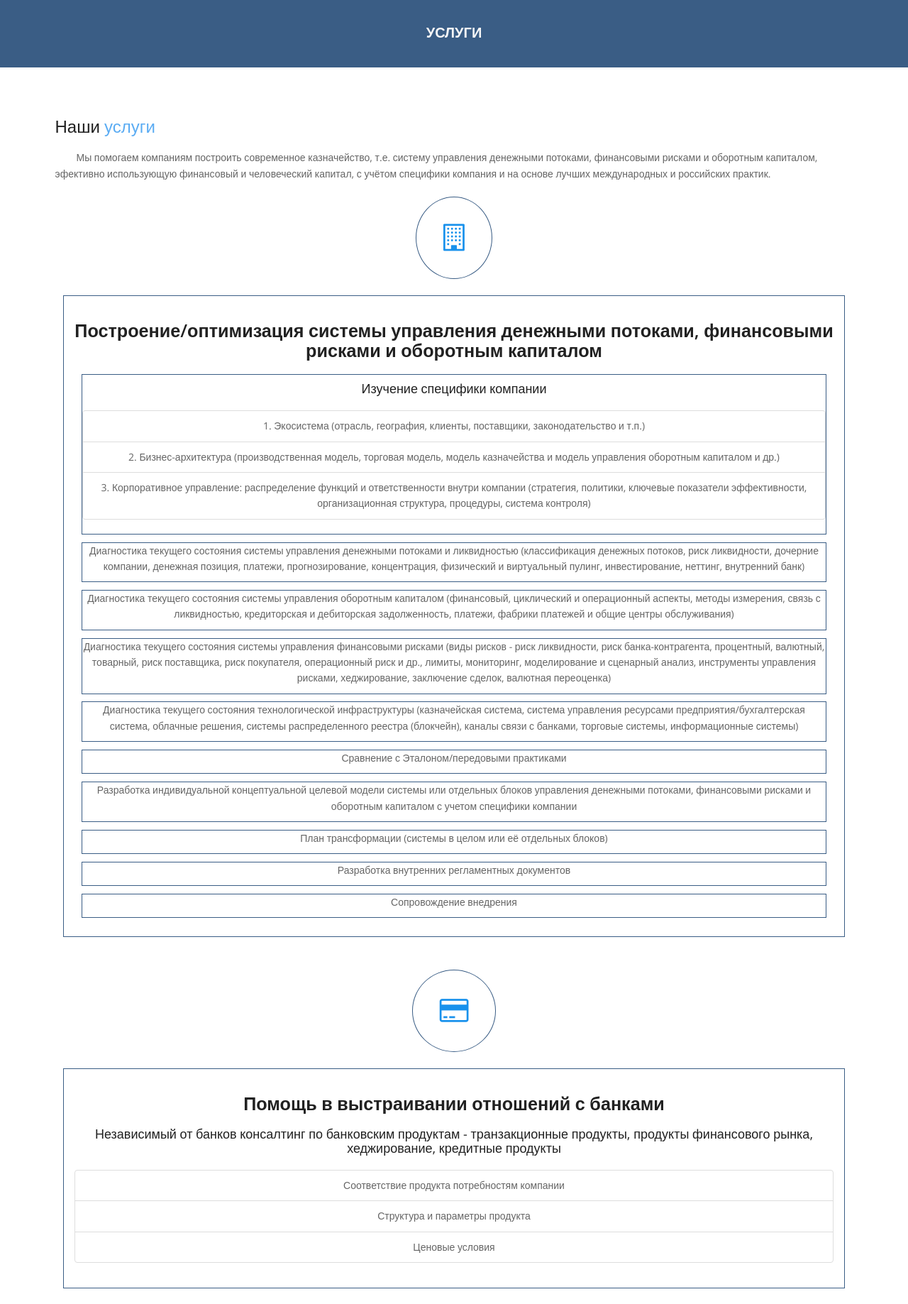
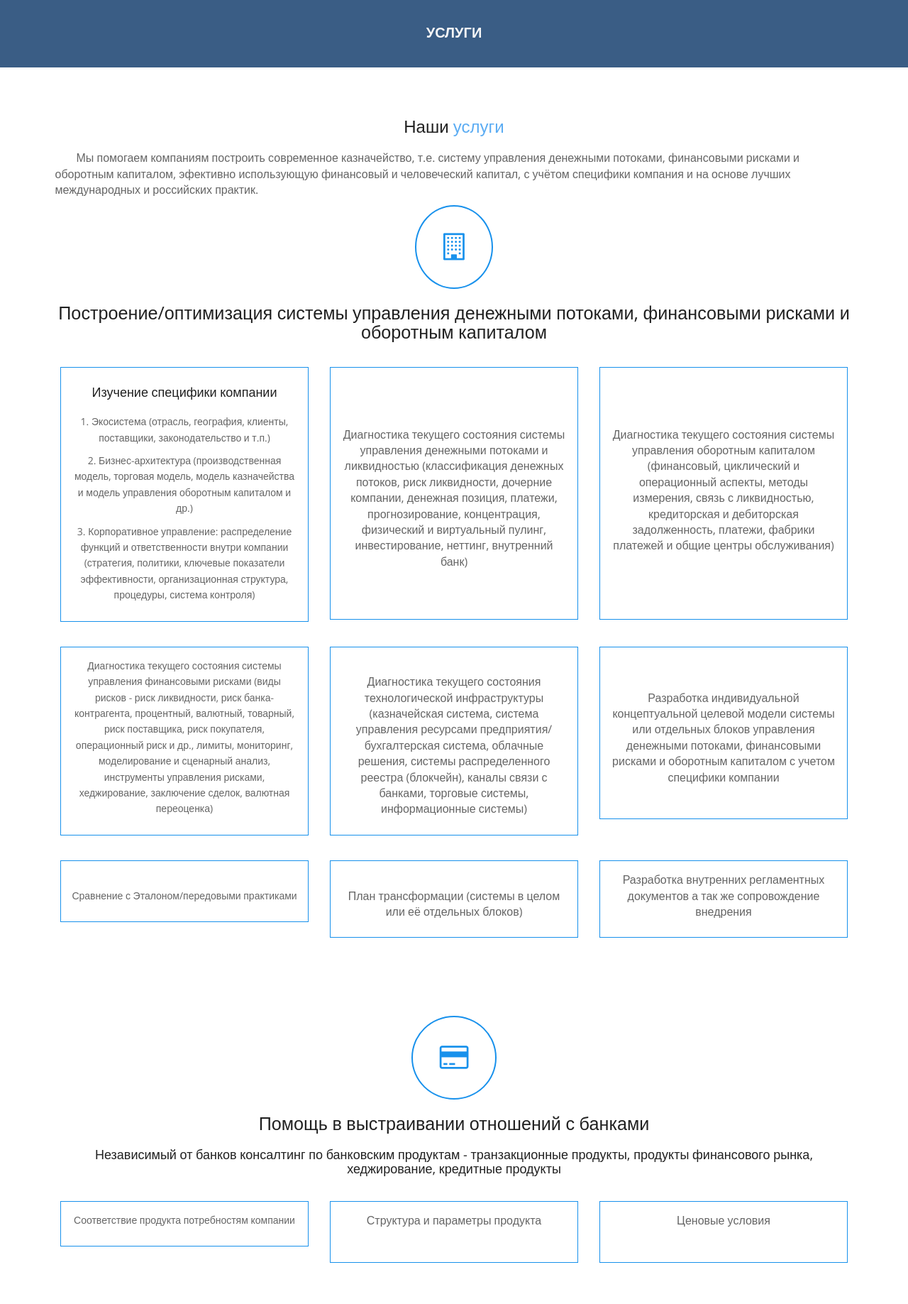
Before and after one commit to doncu/myfinconsultingsite, a Flask app: page /services/ in a window 1280 px wide. Shown: the part 62-1899 px from the top of the page at 71% size. Run offline with Flask 2, Linux system fonts and the light colour scheme; parts of the project's set-up code (start-up, migrations or seed data) failed here and were passed over; some libraries are stand-ins or nearby versions.

Commit message:
fix services page

```diff
--- a/templates/services.html
+++ b/templates/services.html
@@ -18,8 +18,8 @@
             <div class="row" style="margin-bottom: 0">
                 <div class="col-md-12">
                     <div class="about-logo">
-                        <h3>Наши<span class="color"> услуги</span></h3>
-                        <p style="text-indent: 30px;">Мы помогаем компаниям построить современное казначейство, т.е.  систему
+                        <h3 style="text-align: center">Наши<span class="color"> услуги</span></h3>
+                        <p style="text-indent: 30px; font-size: 16px">Мы помогаем компаниям построить современное казначейство, т.е.  систему
                             управления денежными потоками, финансовыми рисками и оборотным капиталом,
                             эфективно использующую финансовый и человеческий капитал, с учётом специфики
                             компания и на основе лучших международных и российских практик.</p>
@@ -32,74 +32,150 @@
                 <div class="skill-home">
                     <div class="skill-home-solid clearfix">
                         <div class="col-md-12 text-center">
-                            <span class="icons c1" style="border: 1px solid #3a5d85; margin: 1%"><i class="fa fa-building-o"></i></span>
-                            <div class="box-area" style="border: 1px solid #3a5d85; margin: 1% 1% -4%;">
+                            <span class="icons c1" style="border: solid 2px #1891EC"><i class="fa fa-building-o"></i></span>
+{#                            <div class="box-area" style="margin-left: 0; margin-right: 0">#}
                                 <h3 style="font-size: 180%">Построение/оптимизация системы управления денежными
                                     потоками, финансовыми рисками и оборотным капиталом
                                 </h3>
-                                <div style="border: 1px solid #3a5d85; margin: 1%">
+                                <div class="row" style="margin-top: 5%">
+                                    <div class="skill-home-solid clearfix">
+                                        <div class="col-md-4">
+                                            <div class="box-area" style="border: solid 1px #1891EC">
                                                 <h4>Изучение специфики компании</h4>
-                                    <ul class="list-group">
-                                        <li class="list-group-item">
-                                            1. Экосистема (отрасль, география, клиенты, поставщики, законодательство и т.п.)
-                                        </li>
-                                        <li class="list-group-item">
-                                            2. Бизнес-архитектура (производственная модель, торговая модель, модель
-                                            казначейства и модель управления оборотным капиталом и др.)
-                                        </li>
-                                        <li class="list-group-item">
-                                            3. Корпоративное управление: распределение функций и ответственности внутри
+                                                <p>1. Экосистема (отрасль, география, клиенты, поставщики, законодательство и т.п.)</p>
+                                                <p>2. Бизнес-архитектура (производственная модель, торговая модель, модель
+                                                    казначейства и модель управления оборотным капиталом и др.)</p>
+                                                <p>3. Корпоративное управление: распределение функций и ответственности внутри
                                                     компании (стратегия, политики, ключевые показатели эффективности,
-                                            организационная структура, процедуры, система контроля)
-                                        </li>
-                                    </ul>
+                                                    организационная структура, процедуры, система контроля)</p>
                                             </div>
-                                <div style="border: 1px solid #3a5d85; margin: 1%">
-                                    <p>Диагностика текущего состояния системы управления денежными
+                                        </div>
+                                        <div class="col-md-4">
+                                            <div class="box-area" style="border: solid 1px #1891EC">
+                                                <br>
+                                                <br>
+                                                <br>
+                                                <p style="font-size: 16px">Диагностика текущего состояния системы управления денежными
                                                     потоками и ликвидностью (классификация денежных потоков, риск ликвидности, дочерние
                                                     компании, денежная позиция, платежи, прогнозирование, концентрация, физический и
                                                     виртуальный пулинг, инвестирование, неттинг, внутренний банк)
                                                 </p>
+                                                <br>
+                                                <br>
                                             </div>
-                                <div style="border: 1px solid #3a5d85; margin: 1%">
-                                    <p>Диагностика текущего состояния системы управления оборотным
-                                        капиталом (финансовый, циклический и операционный аспекты, методы измерения, связь с
-                                        ликвидностью, кредиторская и дебиторская задолженность, платежи, фабрики платежей и
-                                        общие центры обслуживания)
+                                        </div>
+                                        <div class="col-md-4">
+                                            <div class="box-area" style="border: solid 1px #1891EC">
+                                                <br>
+                                                <br>
+                                                <br>
+                                                 <p style="font-size: 16px">Диагностика текущего состояния системы управления оборотным капиталом
+                                                    (финансовый, циклический и операционный аспекты, методы измерения, связь с
+                                                    ликвидностью, кредиторская и дебиторская задолженность, платежи, фабрики
+                                                    платежей и общие центры обслуживания)
+                                                </p>
+                                                <br>
+                                                <br>
+                                                <br>
+                                            </div>
+                                        </div>
+                                    </div>
+                                </div>
+
+                                <div class="row" style="margin-top: 5%">
+                                    <div class="skill-home-solid clearfix">
+                                        <div class="col-md-4">
+                                            <div class="box-area" style="border: solid 1px #1891EC">
+                                                <p>Диагностика текущего состояния системы управления финансовыми рисками
+                                                    (виды рисков - риск ликвидности, риск банка-контрагента, процентный, валютный,
+                                                    товарный, риск поставщика, риск покупателя, операционный риск и др., лимиты,
+                                                    мониторинг, моделирование и сценарный анализ, инструменты управления
+                                                    рисками, хеджирование, заключение сделок, валютная переоценка)
                                                 </p>
                                             </div>
-                                <div style="border: 1px solid #3a5d85; margin: 1%">
-                                    <p>Диагностика текущего состояния системы управления финансовыми рисками (виды рисков -
-                                        риск ликвидности, риск банка-контрагента, процентный, валютный, товарный, риск
-                                        поставщика, риск покупателя, операционный риск и др., лимиты, мониторинг,
-                                        моделирование и сценарный анализ, инструменты управления рисками, хеджирование,
-                                        заключение сделок, валютная переоценка)
+                                        </div>
+                                        <div class="col-md-4">
+                                            <div class="box-area" style="border: solid 1px #1891EC">
+                                                <br>
+                                                <p style="font-size: 16px">Диагностика текущего состояния технологической инфраструктуры (казначейская
+                                                    система, система управления ресурсами предприятия/бухгалтерская система,
+                                                    облачные решения, системы распределенного реестра (блокчейн), каналы связи с
+                                                    банками, торговые системы, информационные системы)
                                                 </p>
                                             </div>
-                                <div style="border: 1px solid #3a5d85; margin: 1%">
-                                    <p>Диагностика текущего состояния технологической инфраструктуры (казначейская система,
-                                        система управления ресурсами предприятия/бухгалтерская система, облачные решения,
-                                        системы распределенного реестра (блокчейн), каналы связи с банками, торговые
-                                        системы, информационные системы)
+                                        </div>
+                                        <div class="col-md-4">
+                                            <div class="box-area" style="border: solid 1px #1891EC">
+                                                <br>
+                                                <br>
+                                                 <p style="font-size: 16px">Разработка индивидуальной концептуальной целевой модели системы или
+                                                    отдельных блоков управления денежными потоками, финансовыми рисками и
+                                                    оборотным капиталом с учетом специфики компании
+                                                </p>
+                                                <br>
+                                            </div>
+                                        </div>
+                                    </div>
+                                </div>
+
+                                <div class="row" style="margin-top: 5%">
+                                    <div class="skill-home-solid clearfix">
+                                        <div class="col-md-4">
+                                            <div class="box-area" style="border: solid 1px #1891EC">
+                                                <br>
+                                                <p>Сравнение с Эталоном/передовыми практиками</p>
+                                            </div>
+                                        </div>
+                                        <div class="col-md-4">
+                                            <div class="box-area" style="border: solid 1px #1891EC">
+                                                <br>
+                                                <p style="font-size: 16px">План трансформации (системы в целом или
+                                                    её отдельных блоков)
                                                 </p>
                                             </div>
-                                <div style="border: 1px solid #3a5d85; margin: 1%">
-                                    <p>Сравнение с Эталоном/передовыми практиками</p>
                                         </div>
-                                <div style="border: 1px solid #3a5d85; margin: 1%">
-                                    <p>Разработка индивидуальной концептуальной целевой модели системы или отдельных блоков
-                                        управления денежными потоками, финансовыми рисками и оборотным капиталом с учетом
-                                        специфики компании
+                                        <div class="col-md-4">
+                                            <div class="box-area" style="border: solid 1px #1891EC">
+                                                 <p style="font-size: 16px">Разработка внутренних регламентных документов а так же сопровождение внедрения
                                                 </p>
                                             </div>
-                                <div style="border: 1px solid #3a5d85; margin: 1%">
-                                    <p>План трансформации (системы в целом или её отдельных блоков)</p>
                                         </div>
-                                <div style="border: 1px solid #3a5d85; margin: 1%">
-                                    <p>Разработка внутренних регламентных документов</p>
                                     </div>
-                                <div style="border: 1px solid #3a5d85; margin: 1%">
-                                    <p>Сопровождение внедрения</p>
+                                </div>
+
+{#                            </div>#}
+		                </div>
+		            </div>
+                </div>
+		</div>
+
+        <div class="row">
+                <div class="skill-home">
+                    <div class="col-md-12 text-center">
+                        <span class="icons c3" style="border: solid 2px #1891EC"><i class="fa fa-credit-card"></i></span>
+                        <h3 style="font-size: 180%">Помощь в выстраивании отношений с банками</h3>
+                        <h4>Независимый от банков консалтинг по банковским продуктам - транзакционные продукты, продукты
+                            финансового рынка, хеджирование, кредитные продукты
+                        </h4>
+                        <div class="row" style="margin-top: 5%">
+                            <div class="skill-home-solid clearfix">
+                                <div class="col-md-4">
+                                    <div class="box-area" style="border: solid 1px #1891EC">
+                                        <p>Соответствие продукта потребностям компании</p>
+                                    </div>
+                                </div>
+                                <div class="col-md-4">
+                                    <div class="box-area" style="border: solid 1px #1891EC">
+                                        <p style="font-size: 16px">Структура и параметры продукта
+                                        </p>
+                                        <br>
+                                    </div>
+                                </div>
+                                <div class="col-md-4">
+                                    <div class="box-area" style="border: solid 1px #1891EC">
+                                         <p style="font-size: 16px">Ценовые условия</p>
+                                        <br>
+                                    </div>
                                 </div>
                             </div>
                         </div>
@@ -110,37 +186,50 @@
         <div class="row">
                 <div class="skill-home">
                     <div class="col-md-12 text-center">
-                            <span class="icons c3" style="border: 1px solid #3a5d85; margin: 1%"><i class="fa fa-credit-card"></i></span>
-                                <div class="box-area" style="border: 1px solid #3a5d85; margin: 1%">
-                                    <h3 style="font-size: 180%">Помощь в выстраивании отношений с банками</h3>
-                                    <h4>Независимый от банков консалтинг по банковским продуктам - транзакционные продукты, продукты
-                                        финансового рынка, хеджирование, кредитные продукты
-                                    </h4>
-                                    <ul class="list-group">
-                                        <li class="list-group-item">Соответствие продукта потребностям компании</li>
-                                        <li class="list-group-item">Структура и параметры продукта</li>
-                                        <li class="list-group-item">Ценовые условия</li>
-                                    </ul>
+                    <span class="icons c2" style="border: solid 2px #1891EC"><i class="fa fa-users"></i></span>
+                    <h3 style="font-size: 180%">Обучение персонала</h3>
+                        <h3>Проведение профессиональных тренингов по темам :</h3>
+                            <div class="row" style="margin-top: 5%">
+                                <div class="skill-home-solid clearfix">
+                                    <div class="col-md-4">
+                                        <div class="box-area" style="border: solid 1px #1891EC">
+                                            <p>Управление денежными потоками и ликвидностью</p>
+                                        </div>
+                                    </div>
+                                    <div class="col-md-4">
+                                        <div class="box-area" style="border: solid 1px #1891EC">
+                                            <p style="font-size: 16px">Управление оборотным капиталом
+                                            </p>
+                                            <br>
+                                        </div>
+                                    </div>
+                                    <div class="col-md-4">
+                                        <div class="box-area" style="border: solid 1px #1891EC">
+                                             <p style="font-size: 16px">Физический и виртуальный пулинг</p>
+                                            <br>
                                         </div>
                                     </div>
                                 </div>
                             </div>
 
-        <div class="row">
-                <div class="skill-home">
-                    <div class="col-md-12 text-center">
-                            <span class="icons c2" style="border: 1px solid #3a5d85; margin: 1%"><i class="fa fa-users"></i></span>
-                                <div class="box-area" style="border: 1px solid #3a5d85; margin: 1% 1% 0">
-                                    <h3 style="font-size: 180%">Обучение персонала</h3>
-                                        <h3>Проведение профессиональных тренингов по темам :</h3>
-                                    <ul class="list-group">
-                                        <li class="list-group-item">Управление денежными потоками и ликвидностью</li>
-                                        <li class="list-group-item">Управление оборотным капиталом</li>
-                                        <li class="list-group-item">Физический и виртуальный пулинг</li>
-                                        <li class="list-group-item">Транзакционные банковские продукты</li>
-                                        <li class="list-group-item">Продукты финансового рынка</li>
-                                        <li class="list-group-item">Хеджирование</li>
-                                    </ul>
+                            <div class="row" style="margin-top: 5%">
+                                <div class="skill-home-solid clearfix">
+                                    <div class="col-md-4">
+                                        <div class="box-area" style="border: solid 1px #1891EC">
+                                            <p>Транзакционные банковские продукты</p>
+                                        </div>
+                                    </div>
+                                    <div class="col-md-4">
+                                        <div class="box-area" style="border: solid 1px #1891EC">
+                                            <p style="font-size: 16px">Продукты финансового рынка</p>
+                                        </div>
+                                    </div>
+                                    <div class="col-md-4">
+                                        <div class="box-area" style="border: solid 1px #1891EC">
+                                             <p style="font-size: 16px">Хеджирование</p>
+                                        </div>
+                                    </div>
+                                </div>
                             </div>
                         </div>
                 </div>
```
Lines whose indentation alone changed are shown as unchanged.
